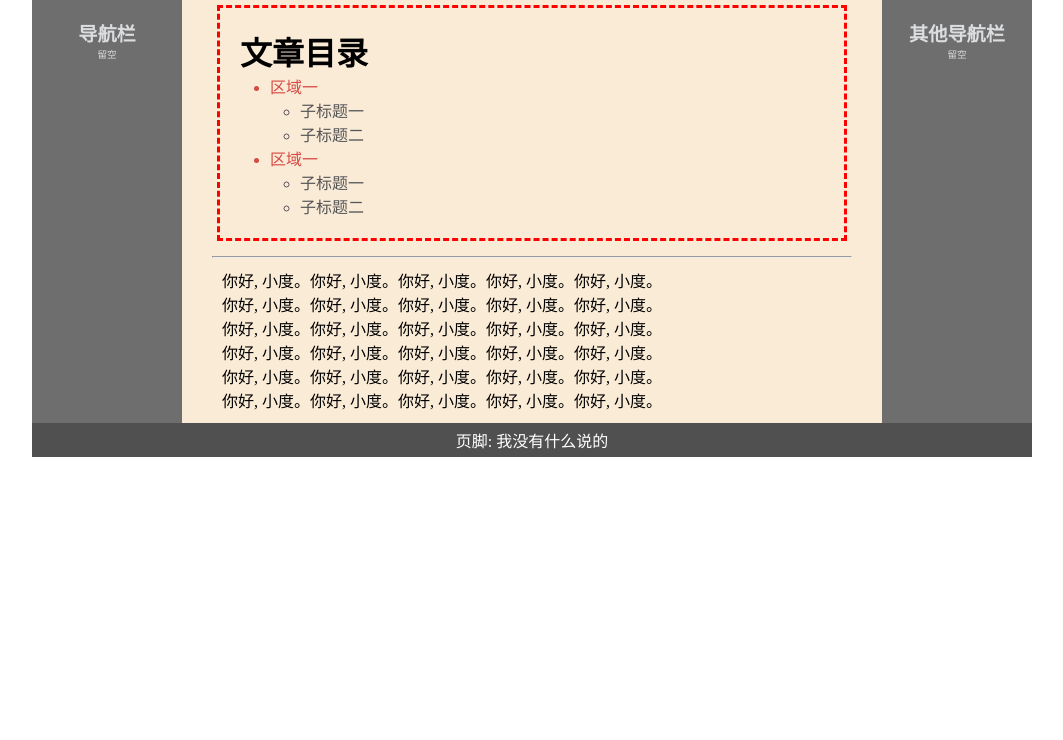
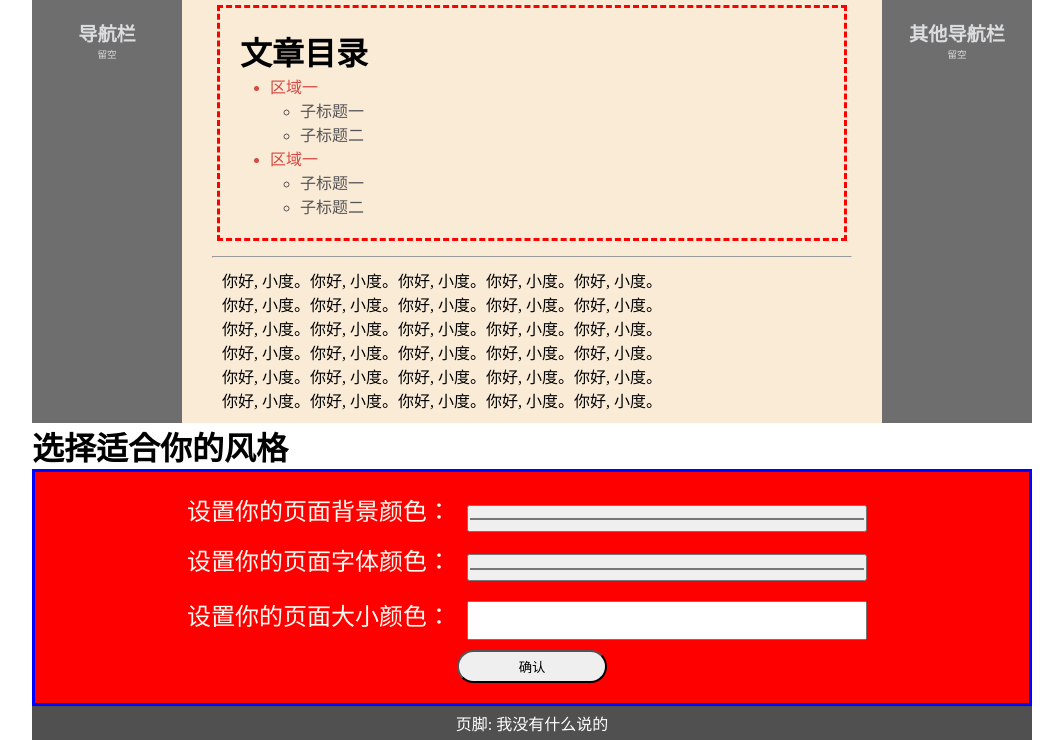
Before and after one commit to huoyanluosi/WWW, a PHP site: page /index.php in a window 1280 px wide. Shown: the part 72-812 px from the top of the page, without its empty margins (108-1171 px from the left). Before the commit the page ends 529 px from the top, so only its background shows below. Run offline with PHP 8.4, Linux system fonts and the light colour scheme; some web fonts are replaced.

Commit message:
简单的修改

```diff
--- a/index.php
+++ b/index.php
@@ -4,7 +4,9 @@
     <title>我要学PHP</title>
 
     <!-- PHP代码区开始区 -->
-
+    <?php
+        ob_start();
+    ?>
     <!-- PHP代码结束区 -->
 
     <head>
@@ -39,6 +41,7 @@
                     include("./小块件模板++/左导航栏.html");
                     include("./小块件模板++/目录树.html");
                     include("./小块件模板++/右导航栏.html");
+                    include('./小块件模板++/管理模板++/设置网站样式++.php');
                 ?>
             <!-- 表单代码结束区 -->
         </div>
--- a/小块件模板++/管理模板++/设置网站样式++.php
+++ b/小块件模板++/管理模板++/设置网站样式++.php
@@ -6,14 +6,15 @@
     <!-- PHP代码区开始区 -->
         <?php
                 // 添加样式cookie
+
                 if( isset($_GET['bg_color']) ){
-                    setcookie("font_size", $_GET['font_size']);
+                    setcookie( "font_size", $_GET['font_size'], time()+3600, '/', "localhost" ,1);
                 }
                 if( isset($_GET['font_size'])) {
-                    setcookie("font_color", $_GET['font_color']);
+                    setcookie( "font_color", $_GET['font_color'], time()+3600, '/', "localhost" ,1);
                 }
                 if( isset($_GET['bg_color']) ){
-                    setcookie("bg_color", $_GET['bg_color']);
+                    setcookie( "bg_color", $_GET['bg_color'], time()+3600, '/', "localhost" ,1);
                 }
                 $_GET = array();    // 之后没用$_GET了，故清空它
         ?>
@@ -21,11 +22,6 @@
 
     <head>
         <style>
-            /* 页面默认样式 */
-            * {
-                box-sizing: border-box;
-                text-align: center;
-            }
             /* 表单的格式 */
             form span{
                 display: inline-block;
```
